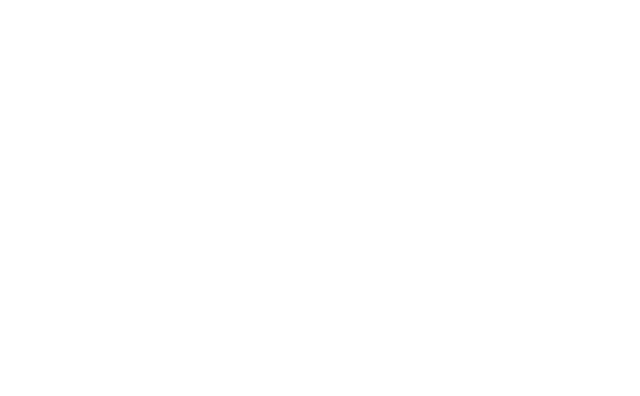
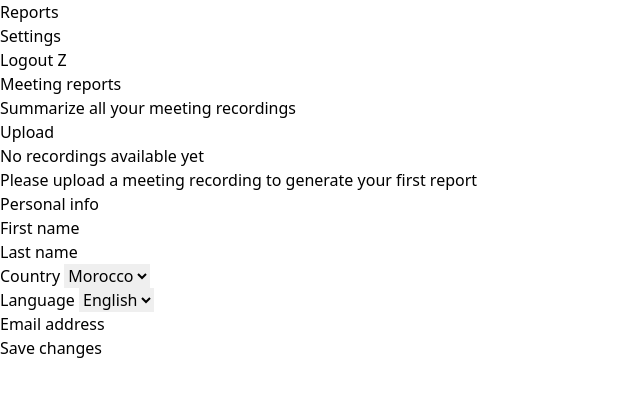
Before and after one commit to rejoan121615/Dashboard---Figma-to-Tailwind, a website: page Homepage.html in a window 1280 px wide. Shown: the whole page, without its empty margins (0-640 px from the left). Drawn offline with Linux system fonts and the light colour scheme.

Commit message:
Stash conflict fix

```diff
--- a/Homepage.html
+++ b/Homepage.html
@@ -1,13 +1,126 @@
 <!DOCTYPE html>
 <html lang="en">
-<head>
-  <meta charset="UTF-8">
-  <meta http-equiv="X-UA-Compatible" content="IE=edge">
-  <meta name="viewport" content="width=device-width, initial-scale=1.0">
-  <title>Document</title>
-  <link rel="stylesheet" href="./dist/style.css">
-</head>
-<body>
+  <head>
+    <meta charset="UTF-8" />
+    <meta http-equiv="X-UA-Compatible" content="IE=edge" />
+    <meta name="viewport" content="width=device-width, initial-scale=1.0" />
+    <title>Document</title>
+    <link rel="stylesheet" href="./dist/style.css" />
+  </head>
+  <body>
+    <!-- Top Menuber -->
+    <section>
+      <div>
+        <div>
+          <ul>
+            <li><a href=""></a></li>
+            <li><a href="">Reports</a></li>
+            <li><a href="">Settings</a></li>
+          </ul>
+        </div>
+        <div>
+          <button>Logout</button>
+          <button>Z</button>
+        </div>
+      </div>
+    </section>
 
-</body>
+    <!-- Metting Reports -->
+    <section>
+      <div>
+        <div>
+          <h3>Meeting reports</h3>
+          <p>Summarize all your meeting recordings</p>
+        </div>
+        <div>
+          <button>Upload <span></span></button>
+        </div>
+      </div>
+    </section>
+
+    <!-- main section -->
+    <main>
+      <div>
+        <!-- Recording -->
+        <div>
+          <div></div>
+          <div>
+            <h3>No recordings available yet</h3>
+            <p>
+              Please upload a meeting recording to generate your first report
+            </p>
+          </div>
+        </div>
+
+        <!-- Personal Info -->
+        <div>
+          <div>
+            <h2>Personal info</h2>
+          </div>
+          <form action="">
+            <div>
+              <div>
+                <label for="">First name</label>
+                <input type="text" />
+              </div>
+              <div>
+                <label for="">Last name</label>
+                <input type="text" />
+              </div>
+              <div>
+                <label for="">Country</label>
+                <select name="" id="">
+                  <option value="">Morocco</option>
+                </select>
+              </div>
+              <div>
+                <label for="">Language</label>
+                <select name="" id="">
+                  <option value="">English</option>
+                </select>
+              </div>
+              <div>
+                <label for="">Email address</label>
+                <input type="email" />
+              </div>
+            </div>
+            <div>
+              <button>Save changes</button>
+            </div>
+          </form>
+        </div>
+
+        <!--  -->
+        <div>
+          <div>
+            <div>
+              <span></span>
+              <span></span>
+            </div>
+            <div></div>
+          </div>
+          <div>
+            <div></div>
+            <div></div>
+          </div>
+          <div>
+            <div></div>
+            <div></div>
+          </div>
+          <div>
+            <div></div>
+            <div></div>
+          </div>
+          <div>
+            <div></div>
+            <div></div>
+          </div>
+          <div>
+            <div></div>
+            <div></div>
+          </div>
+        </div>
+      </div>
+    </main>
+  </body>
 </html>
```
